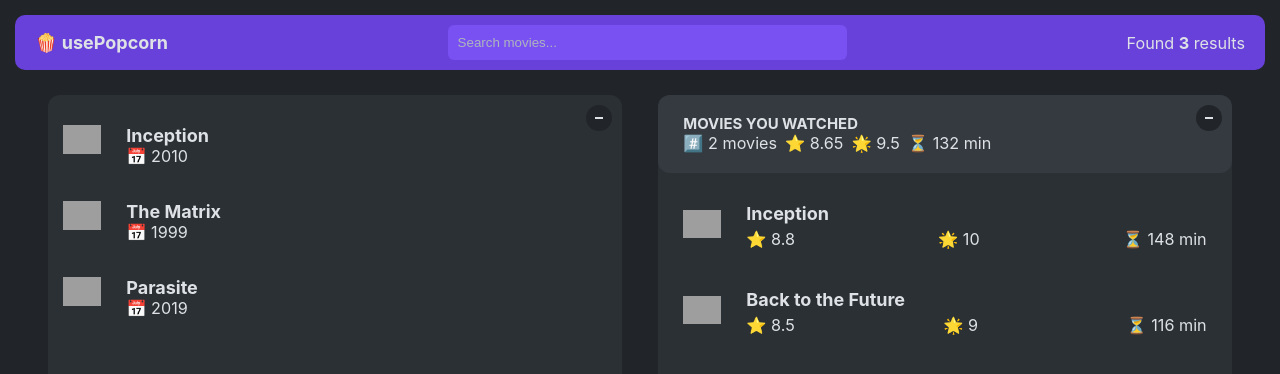
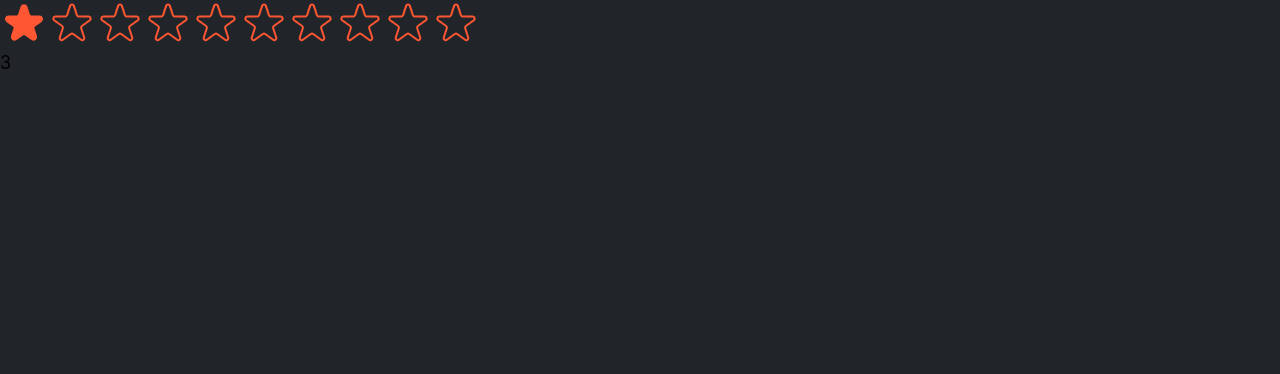
Before and after one commit to yahyacdr/usepopcorn, a React (Create React App) app: page / in a window 1280 px wide. Shown: the top 374 px of the page. Built offline with nearby package versions, Linux system fonts and the light colour scheme; grey boxes are pictures that could not be loaded.

Commit message:
• |starRating.js, starRating.css|
• sratRating.js includes a rating methods using stars
• starRating.css has the style for the rating bar
• index.js only executes starRating.js

```diff
--- a/src/components/main.js
+++ b/src/components/main.js
@@ -6,8 +6,7 @@
   const [isOpen2, setIsOpen2] = useState(true);
 
   function countAverage(arr, prop) {
-    const sum = arr.reduce((acc, curr) => acc + curr[prop], 0);
-    return sum / arr.length;
+    return arr.reduce((acc, curr) => acc + curr[prop], 0) / arr.length;
   }
   return (
     <main>
--- /dev/null
+++ b/src/components/starRating.css
@@ -0,0 +1,12 @@
+img {
+  cursor: pointer;
+}
+
+.star-cntnr {
+  span {
+    svg {
+      width: 48px;
+      height: 48px;
+    }
+  }
+}
--- /dev/null
+++ b/src/components/starRating.js
@@ -0,0 +1,70 @@
+import { useState } from "react";
+import starFilled from "./star-filled.png";
+import starOutline from "./star-outline.png";
+import "./starRating.css";
+
+export default function StarRating({ count = 5 }) {
+  const [switchStar, setSwitchStar] = useState(0);
+  const [starRated, setStarRated] = useState(3);
+  return (
+    <>
+      <div className="star-cntnr">
+        {Array.from({ length: count }, (_, i) => (
+          <span key={i}>
+            <Star
+              starI={i + 1}
+              setSwitchStar={setSwitchStar}
+              switchStar={switchStar}
+              rated={starRated}
+              setStarRated={setStarRated}
+            />
+          </span>
+        ))}
+        <p>{starRated}</p>
+      </div>
+    </>
+  );
+}
+
+function Star(props) {
+  const setStarCondition = props.switchStar
+    ? props.switchStar + 1 <= props.starI
+    : props.rated < props.starI;
+  console.log(props.switchStar);
+  return (
+    <>
+      {!setStarCondition ? (
+        <svg
+          onMouseEnter={() => props.setSwitchStar(props.starI)}
+          onMouseLeave={() => props.setSwitchStar(0)}
+          onClick={() => props.setStarRated(props.starI)}
+          xmlns="http://www.w3.org/2000/svg"
+          viewBox="0 0 20 20"
+          fill={"#FF5733"}
+          stroke={"#FF5733"}
+          index={props.starI}
+        >
+          <path d="M9.049 2.927c.3-.921 1.603-.921 1.902 0l1.07 3.292a1 1 0 00.95.69h3.462c.969 0 1.371 1.24.588 1.81l-2.8 2.034a1 1 0 00-.364 1.118l1.07 3.292c.3.921-.755 1.688-1.54 1.118l-2.8-2.034a1 1 0 00-1.175 0l-2.8 2.034c-.784.57-1.838-.197-1.539-1.118l1.07-3.292a1 1 0 00-.364-1.118L2.98 8.72c-.783-.57-.38-1.81.588-1.81h3.461a1 1 0 00.951-.69l1.07-3.292z" />
+        </svg>
+      ) : (
+        <svg
+          onMouseEnter={() => props.setSwitchStar(props.starI)}
+          onMouseLeave={() => props.setSwitchStar(0)}
+          onClick={() => props.setStarRated(props.starI)}
+          xmlns="http://www.w3.org/2000/svg"
+          fill="none"
+          viewBox="0 0 24 24"
+          stroke={"#FF5733"}
+          index={props.starI}
+        >
+          <path
+            strokeLinecap="round"
+            strokeLinejoin="round"
+            strokeWidth="{2}"
+            d="M11.049 2.927c.3-.921 1.603-.921 1.902 0l1.519 4.674a1 1 0 00.95.69h4.915c.969 0 1.371 1.24.588 1.81l-3.976 2.888a1 1 0 00-.363 1.118l1.518 4.674c.3.922-.755 1.688-1.538 1.118l-3.976-2.888a1 1 0 00-1.176 0l-3.976 2.888c-.783.57-1.838-.197-1.538-1.118l1.518-4.674a1 1 0 00-.363-1.118l-3.976-2.888c-.784-.57-.38-1.81.588-1.81h4.914a1 1 0 00.951-.69l1.519-4.674z"
+          />
+        </svg>
+      )}
+    </>
+  );
+}
--- a/src/index.js
+++ b/src/index.js
@@ -1,11 +1,13 @@
 import React from "react";
 import ReactDOM from "react-dom/client";
 import App from "./App";
+import StarRating from "./components/starRating";
 
 const root = ReactDOM.createRoot(document.getElementById("root"));
 root.render(
   <React.StrictMode>
-    <App />
+    {/* <App /> */}
+    <StarRating count={10} />
   </React.StrictMode>
 );
 
```
